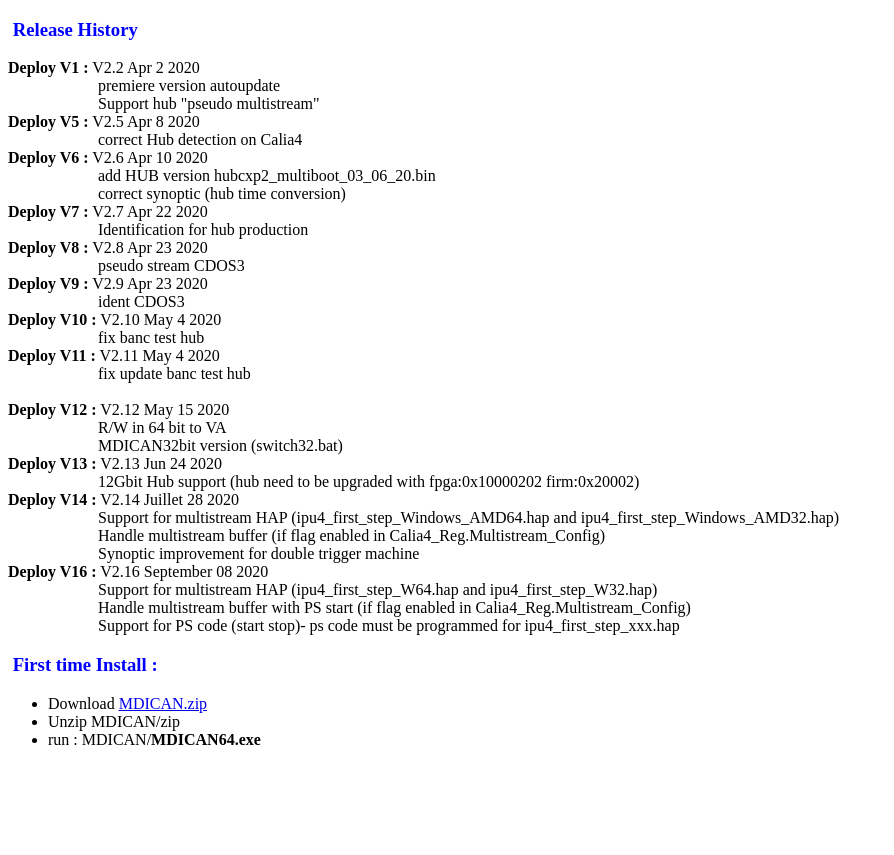
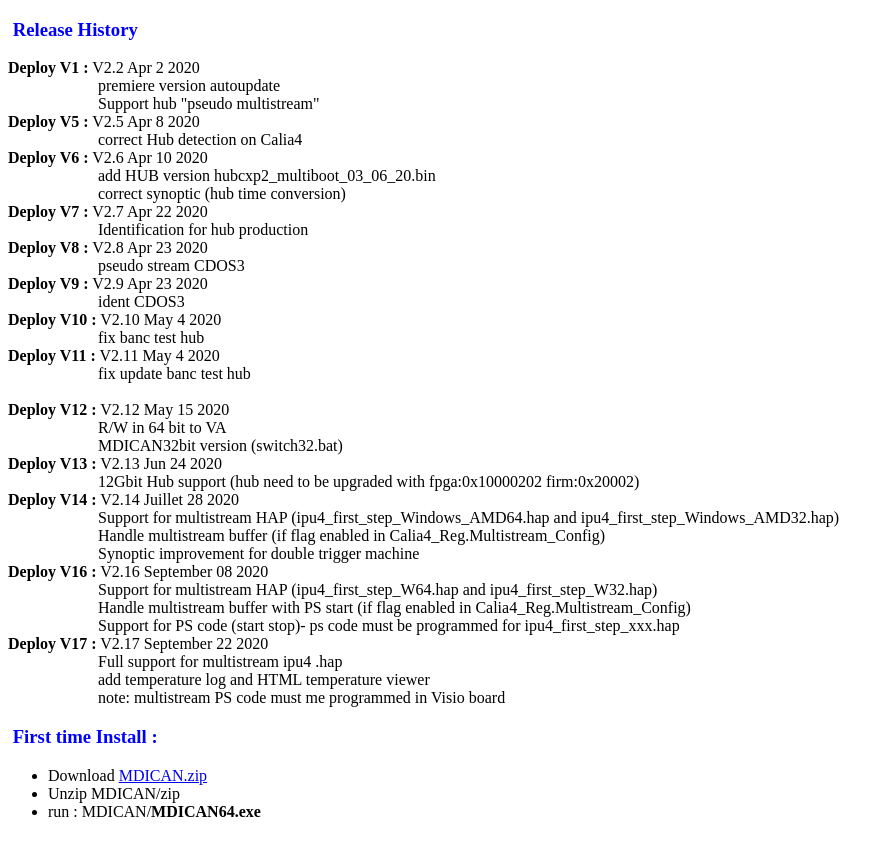
Before and after one commit to xcs400/mdican-update, a website: page index.html in a window 1280 px wide. Shown: the whole page, without its empty margins (0-894 px from the left). Before the commit the page ends 800 px from the top, so only its background shows below. Drawn offline with Linux system fonts and the light colour scheme.

Commit message:
Update index.html

```diff
--- a/index.html
+++ b/index.html
@@ -49,6 +49,11 @@
 <div style="padding-left: 90px;">Handle multistream buffer with PS start (if flag enabled in Calia4_Reg.Multistream_Config)</div>
 <div style="padding-left: 90px;">Support for PS code (start stop)- ps code must be programmed for ipu4_first_step_xxx.hap</div>
 
+<div><strong>Deploy V17 :</strong> V2.17 September 22 2020&nbsp;</div>
+<div style="padding-left: 90px;">Full support for multistream ipu4  .hap </div>
+<div style="padding-left: 90px;">add temperature log and HTML temperature viewer</div>
+<div style="padding-left: 90px;">note: multistream PS code must me programmed in Visio board</div>
+
 
 
 
```
